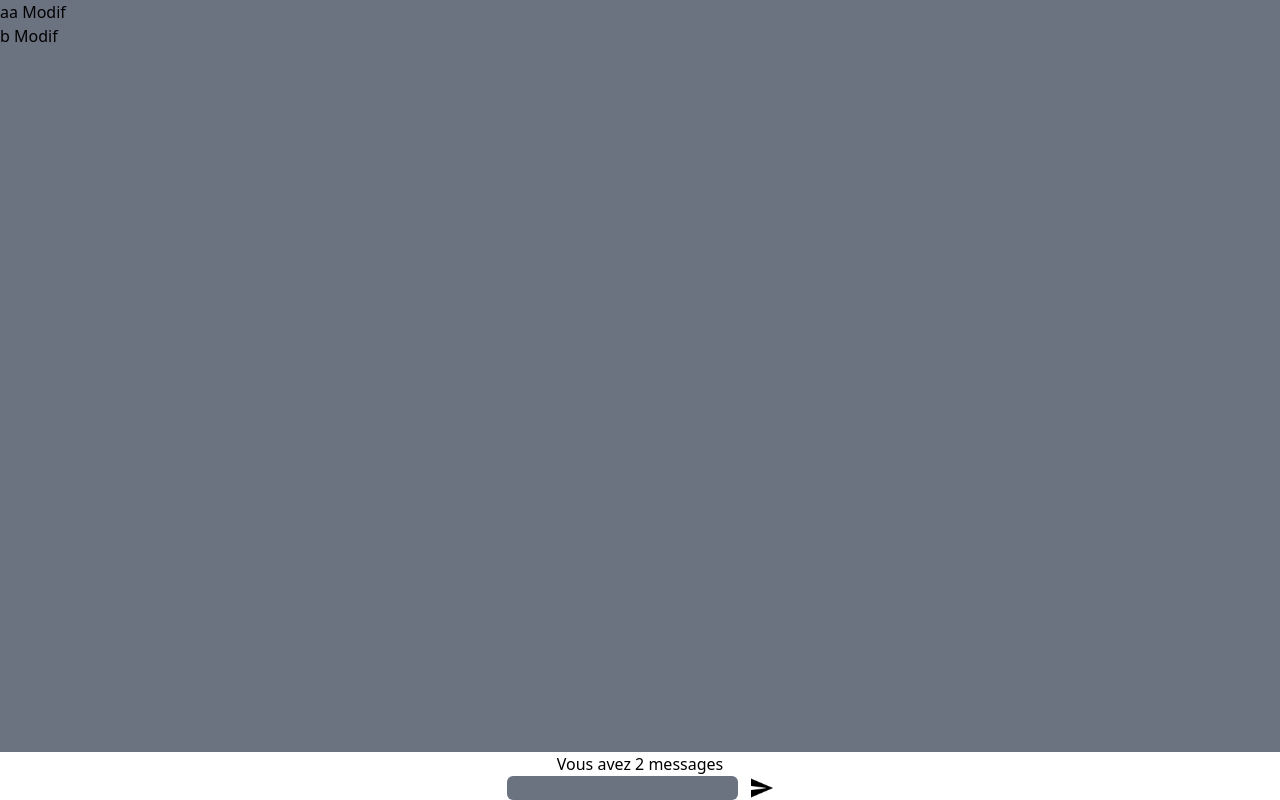
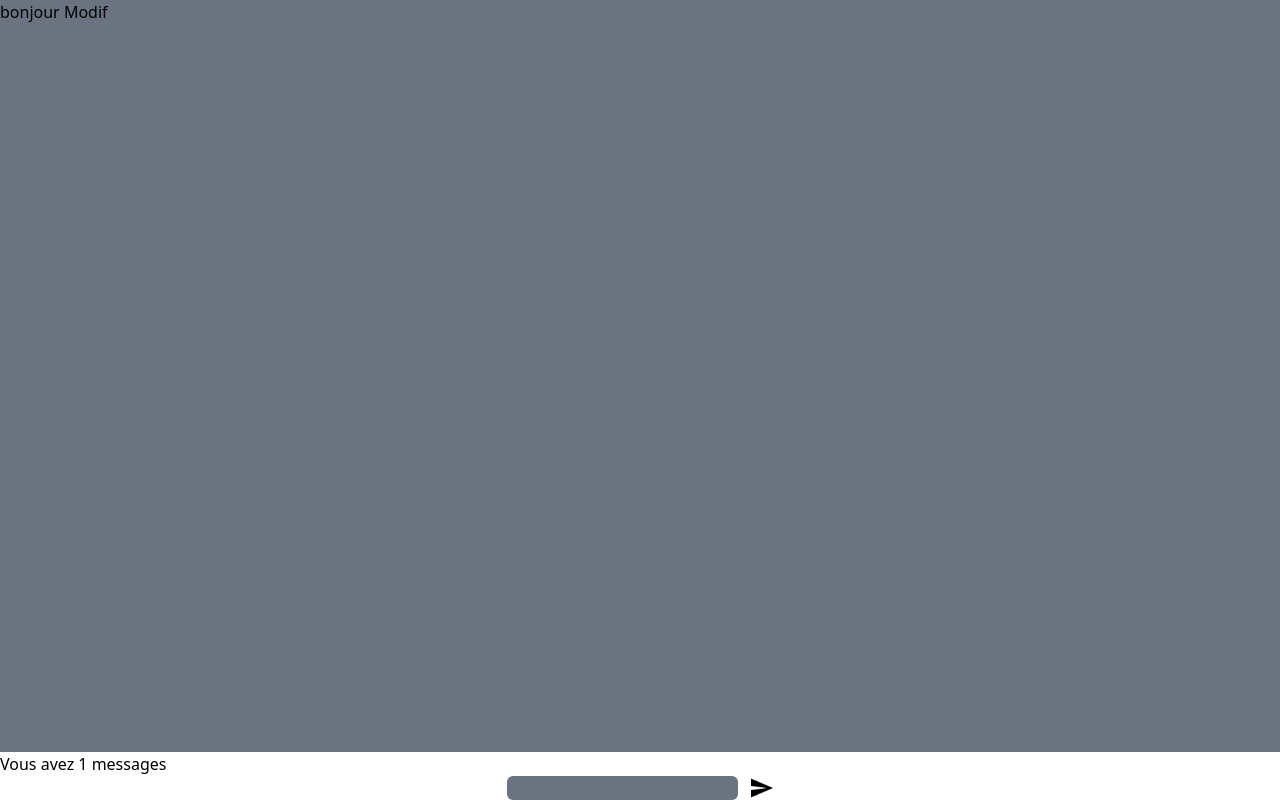
Before and after one commit to RaphB4t/online_chat, a Vue app: page / in a window 1280 px wide. Built offline with nearby package versions, Linux system fonts and the light colour scheme.

Commit message:
feat : adding props and emit to vues

```diff
--- a/src/App.vue
+++ b/src/App.vue
@@ -1,11 +1,11 @@
 <script setup>
 import ChatView from './views/ChatView.vue';
-import InputView from './views/InputView.vue';
+
 </script>
 
 <template>
 
-<!--<ChatView/>-->
-<InputView/>
+<ChatView/>
+
 
 </template>
--- /dev/null
+++ b/src/views/ChatList.vue
@@ -0,0 +1,13 @@
+<script setup>
+
+const props = defineProps(["messages"])
+const messages = props.messages
+
+
+</script>
+
+<template>
+        <div id="content" class="bg-gray-500">
+            <p v-for=" m in messages" :key="m">{{m}} <button @onclick="modifier(m)">Modif</button></p>
+        </div>
+</template>
--- a/src/views/ChatView.vue
+++ b/src/views/ChatView.vue
@@ -1,17 +1,30 @@
 <script setup>
 import { ref } from 'vue';
+import InputView from './InputView.vue';
+import ChatList from './ChatList.vue';
 
+const listeDeMessages = ref(["bonjour"])
 
+function addMessageToList(payload){
+    listeDeMessages.value.push(payload.message)
+}
 
-const messages = ref(["aa","b"]);
 </script>
 
 <template>
 
-<div class="bg-gray-500">
-    <ul>
-        <li v-for="item in messages">{{item}}</li>
-    </ul>
+<div id="page">
+    <ChatList :messages="listeDeMessages"/>
+    <InputView :nb-messages="listeDeMessages.length" ,@send-message="addMessageToList"/>
 </div>
 
 </template>
+
+<style>
+#page{
+    min-height: 100vh;
+    display: flex;
+    flex-direction: column;
+}
+
+</style>
--- a/src/views/InputView.vue
+++ b/src/views/InputView.vue
@@ -1,36 +1,26 @@
 <script setup>
 
 import { ref,computed} from 'vue';
+const emit = defineEmits(['sendMessage'])
 
-const sendMessage = ref();
-const messages = ref(["aa","b"]);
-
-const nbMessages = computed(()=> `Vous avez ${messages.value.length} messages`)
+const message = ref();
+const props = defineProps(["nbMessages"])
+const nbMessage = props.nbMessages
 
 function envoyerMessage(){
-    if(sendMessage != ""){
-        messages.value.push(sendMessage.value);
-        sendMessage.value=""
+    if(message.value != null){
+        emit("sendMessage",{message:message.value})
+        message.value=""
     }
-}
-
-function modifier(m){
-    sendMessage.value = m.value;
 }
 
 </script>
 <template>
-<div id="page">
-    <div id="content" class="bg-gray-500">
-        <p v-for=" m in messages" :key="m">{{m}} <button @onclick="modifier(m)">Modif</button></p>
-    </div>
-
-        <p id="nbMessage">{{nbMessages}}</p>
+    <p>Vous avez {{ nbMessage }} messages</p>
         <div id="input-area">
-        <input id="messageInput" class="bg-gray-500 rounded-md" type="text" v-model=sendMessage width="20%">
+        <input id="messageInput" class="bg-gray-500 rounded-md" type="text" v-model=message width="20%">
         <button @click="envoyerMessage()"><img src="/images/sendIcon.png" width="35px" alt=""></button>
     </div>
-</div>
 </template>
 
 <style>
```
